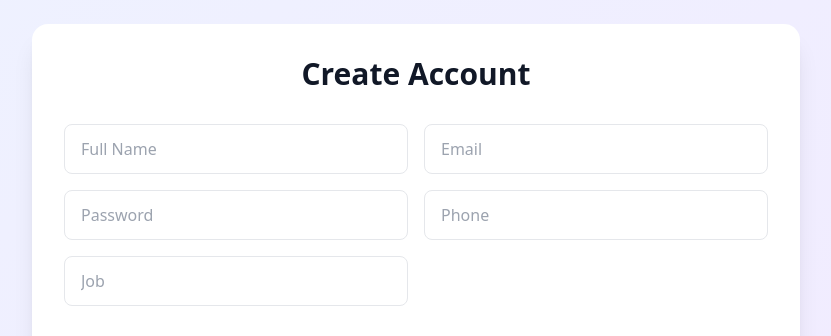
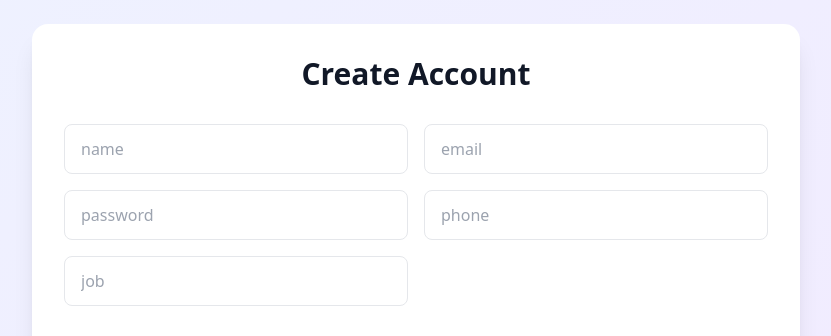
Before and after one commit to Basilehabb/smart-qr-frontend, a Next.js app: page /register in a window 1280 px wide. Shown: the top 336 px of the page, without its empty margins (224-1055 px from the left). Built offline with nearby package versions, Linux system fonts and the light colour scheme; no server answers.

Commit message:
Update page.tsx

```diff
--- a/app/register/page.tsx
+++ b/app/register/page.tsx
@@ -26,42 +26,33 @@ function normalizeLink(type: string, value: string) {
   switch (type) {
     case "facebook":
       return `https://www.facebook.com/${v.replace(/^@/, "")}/`;
-
     case "instagram":
       return `https://www.instagram.com/${v.replace(/^@/, "")}`;
-
     case "tiktok":
       return `https://www.tiktok.com/@${v.replace(/^@/, "")}`;
-
     case "youtube":
       return `https://www.youtube.com/@${v.replace(/^@/, "")}`;
-
     case "whatsapp": {
       const num = v.replace(/\D/g, "").replace(/^0/, "20");
       return `https://wa.me/${num}`;
     }
-
     case "phone": {
       const num = v.replace(/\D/g, "").replace(/^0/, "20");
       return `tel:+${num}`;
     }
-
     case "email":
       return `mailto:${v}`;
-
     case "website":
       return v.startsWith("http") ? v : `https://${v}`;
-
     case "paypal":
       return `https://paypal.me/${v}`;
-
     default:
       return v;
   }
 }
 
 /* =====================
-   DYNAMIC LINKS CONFIG
+   LINKS CONFIG
 ===================== */
 const LINK_SECTIONS = {
   social: [
@@ -85,8 +76,9 @@ function RegisterForm() {
 
   const code = searchParams.get("code");
   const from = searchParams.get("from"); // admin | null
+  const isAdminFlow = from === "admin";
 
-  /* ===== BASIC DATA ===== */
+  /* ===== BASIC ===== */
   const [formData, setFormData] = useState({
     name: "",
     email: "",
@@ -95,7 +87,7 @@ function RegisterForm() {
     job: "",
   });
 
-  /* ===== PROFILE LINKS ===== */
+  /* ===== PROFILE ===== */
   const [profile, setProfile] = useState<any>({
     social: {},
     contact: {},
@@ -111,7 +103,7 @@ function RegisterForm() {
   const [error, setError] = useState("");
 
   /* =====================
-     HANDLE SUBMIT
+     SUBMIT
   ===================== */
   const handleSubmit = async (e: React.FormEvent) => {
     e.preventDefault();
@@ -120,28 +112,18 @@ function RegisterForm() {
 
     try {
       /* 1️⃣ REGISTER */
-      await axios.post(`${API}/auth/register`, {
-        ...formData,
-      });
+      await axios.post(`${API}/auth/register`, formData);
 
-      /* Admin flow ends here */
-      if (from === "admin") {
-        router.push("/admin/users");
-        return;
-      }
-
-      /* 2️⃣ LOGIN */
+      /* 2️⃣ LOGIN (حتى في admin) */
       const loginRes = await axios.post(`${API}/auth/login`, {
         email: formData.email,
         password: formData.password,
       });
 
       const token = loginRes.data.token;
-      localStorage.setItem("user-token", token);
 
-      /* 3️⃣ NORMALIZE + UPDATE PROFILE */
+      /* 3️⃣ NORMALIZE PROFILE */
       const normalizedProfile: any = {};
-
       Object.entries(profile).forEach(([section, links]: any) => {
         normalizedProfile[section] = {};
         Object.entries(links).forEach(([key, value]: any) => {
@@ -166,8 +148,8 @@ function RegisterForm() {
         });
       }
 
-      /* 5️⃣ LINK QR */
-      if (code) {
+      /* 5️⃣ LINK QR (user only) */
+      if (!isAdminFlow && code) {
         await axios.post(
           `${API}/qr/link`,
           { code },
@@ -177,7 +159,8 @@ function RegisterForm() {
         return;
       }
 
-      router.push("/");
+      /* 6️⃣ REDIRECT */
+      router.push(isAdminFlow ? "/admin/users" : "/");
     } catch (err: any) {
       console.error(err);
       setError(err.response?.data?.message || "Something went wrong");
@@ -187,14 +170,14 @@ function RegisterForm() {
   };
 
   /* =====================
-     RENDER
+     UI
   ===================== */
   return (
     <div className="min-h-screen flex items-center justify-center bg-gradient-to-br from-indigo-50 to-purple-100 p-6">
       <div className="w-full max-w-3xl bg-white rounded-2xl shadow-xl p-8 space-y-8">
 
         <h2 className="text-3xl font-bold text-center">
-          {from === "admin" ? "Create User" : "Create Account"}
+          {isAdminFlow ? "Create User" : "Create Account"}
         </h2>
 
         {error && (
@@ -203,25 +186,19 @@ function RegisterForm() {
 
         <form onSubmit={handleSubmit} className="space-y-8">
 
-          {/* BASIC INFO */}
+          {/* BASIC */}
           <div className="grid grid-cols-2 gap-4">
-            {[
-              ["name", "Full Name"],
-              ["email", "Email"],
-              ["password", "Password"],
-              ["phone", "Phone"],
-              ["job", "Job"],
-            ].map(([key, label]) => (
+            {["name", "email", "password", "phone", "job"].map((k) => (
               <input
-                key={key}
-                type={key === "password" ? "password" : "text"}
-                placeholder={label}
-                required={key !== "phone" && key !== "job"}
-                value={(formData as any)[key]}
+                key={k}
+                type={k === "password" ? "password" : "text"}
+                placeholder={k}
+                value={(formData as any)[k]}
                 onChange={(e) =>
-                  setFormData({ ...formData, [key]: e.target.value })
+                  setFormData({ ...formData, [k]: e.target.value })
                 }
-                className="border rounded-lg px-4 py-3 w-full"
+                className="border rounded-lg px-4 py-3"
+                required={k !== "phone" && k !== "job"}
               />
             ))}
           </div>
@@ -229,10 +206,7 @@ function RegisterForm() {
           {/* AVATAR */}
           <div className="flex items-center gap-4">
             {avatarPreview && (
-              <img
-                src={avatarPreview}
-                className="w-16 h-16 rounded-full object-cover"
-              />
+              <img src={avatarPreview} className="w-16 h-16 rounded-full" />
             )}
             <label className="px-4 py-2 bg-indigo-600 text-white rounded cursor-pointer">
               Upload Avatar
@@ -250,7 +224,7 @@ function RegisterForm() {
             </label>
           </div>
 
-          {/* PROFILE LINKS */}
+          {/* LINKS */}
           {Object.entries(LINK_SECTIONS).map(([section, fields]) => (
             <div key={section}>
               <h3 className="font-semibold mb-2 capitalize">{section}</h3>
@@ -287,9 +261,6 @@ function RegisterForm() {
   );
 }
 
-/* =====================
-   PAGE WRAPPER
-===================== */
 export default function RegisterPage() {
   return (
     <Suspense fallback={<div className="text-center mt-20">Loading...</div>}>
```
